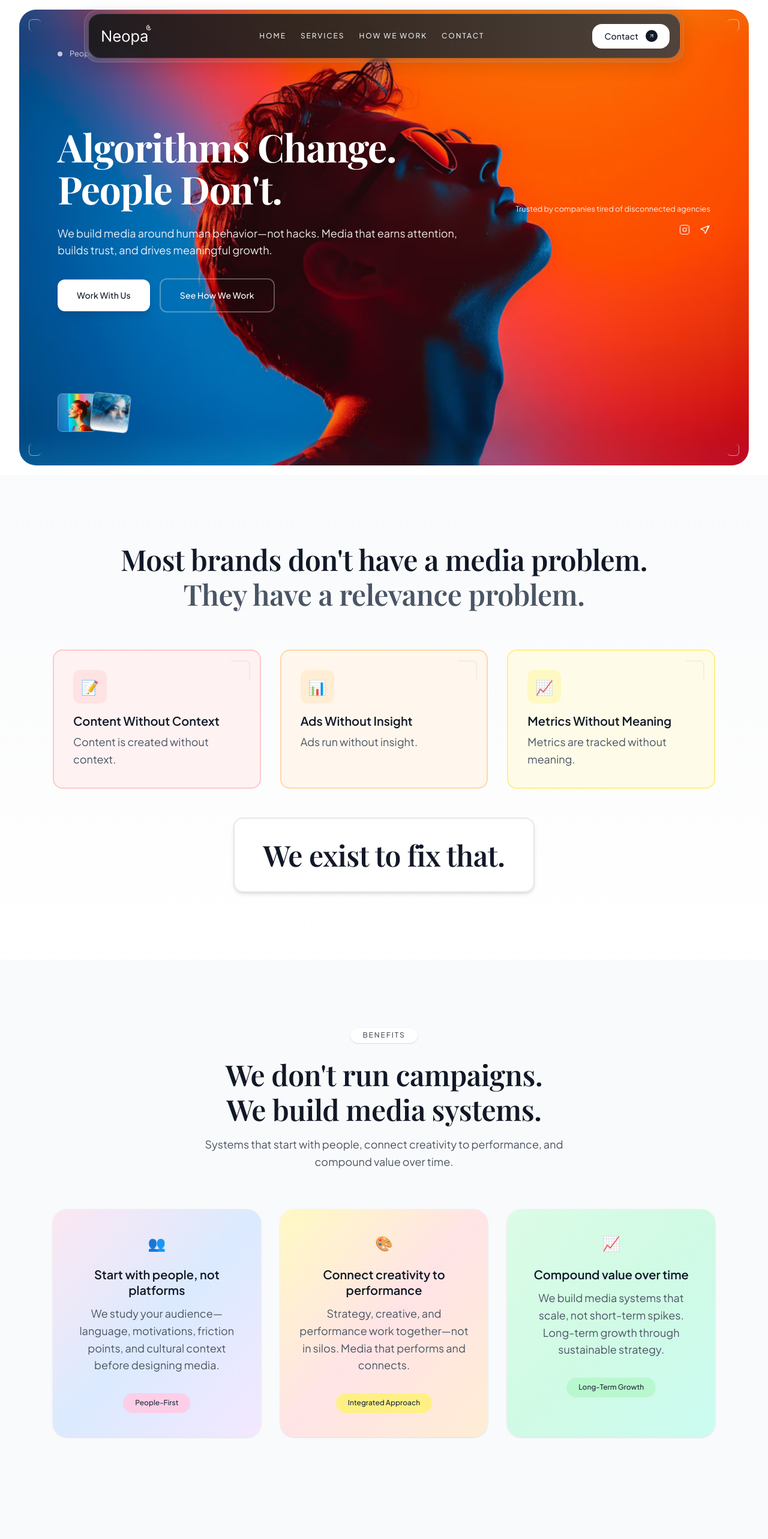
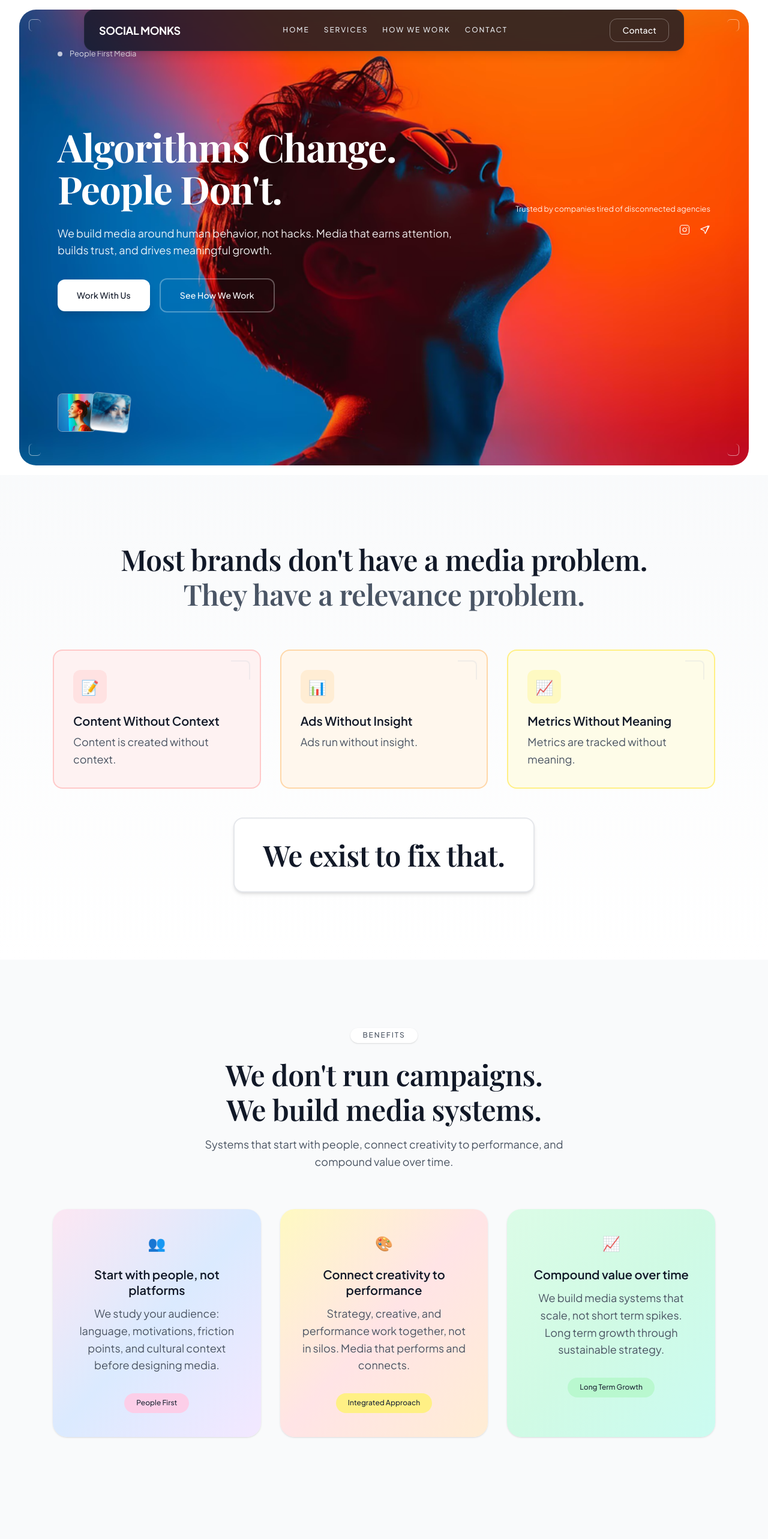
Before and after one commit to siddartha018/neopa, a Next.js app: page / in a window 1280 px wide. Shown: the top 2566 px of the page at 60% size. Built offline with nearby package versions, Linux system fonts and the light colour scheme.

Commit message:
udpated navbar and removed dashes

```diff
--- a/app/components/Benefits.tsx
+++ b/app/components/Benefits.tsx
@@ -5,8 +5,8 @@ const benefits = [
     id: 1,
     icon: '👥',
     title: 'Start with people, not platforms',
-    description: 'We study your audience—language, motivations, friction points, and cultural context before designing media.',
-    tag: 'People-First',
+    description: 'We study your audience: language, motivations, friction points, and cultural context before designing media.',
+    tag: 'People First',
     cardBg: 'bg-gradient-to-br from-pink-100 via-blue-100 to-purple-100',
     badgeBg: 'bg-pink-200',
   },
@@ -14,7 +14,7 @@ const benefits = [
     id: 2,
     icon: '🎨',
     title: 'Connect creativity to performance',
-    description: 'Strategy, creative, and performance work together—not in silos. Media that performs and connects.',
+    description: 'Strategy, creative, and performance work together, not in silos. Media that performs and connects.',
     tag: 'Integrated Approach',
     cardBg: 'bg-gradient-to-br from-yellow-100 via-rose-100 to-orange-100',
     badgeBg: 'bg-yellow-200',
@@ -23,8 +23,8 @@ const benefits = [
     id: 3,
     icon: '📈',
     title: 'Compound value over time',
-    description: 'We build media systems that scale, not short-term spikes. Long-term growth through sustainable strategy.',
-    tag: 'Long-Term Growth',
+    description: 'We build media systems that scale, not short term spikes. Long term growth through sustainable strategy.',
+    tag: 'Long Term Growth',
     cardBg: 'bg-gradient-to-br from-green-100 via-emerald-100 to-teal-100',
     badgeBg: 'bg-green-200',
   },
--- a/app/components/FAQ.tsx
+++ b/app/components/FAQ.tsx
@@ -21,12 +21,12 @@ const faqData = [
   {
     id: 4,
     question: 'How long until I get my photos?',
-    answer: 'Turnaround is usually 5-7 days.',
+    answer: 'Turnaround is usually 5 to 7 days.',
   },
   {
     id: 5,
     question: 'Can I request specific styles or poses?',
-    answer: 'Absolutely—your vision guides the session.',
+    answer: 'Absolutely, your vision guides the session.',
   },
 ];
 
--- a/app/components/FeaturedTestimonial.tsx
+++ b/app/components/FeaturedTestimonial.tsx
@@ -33,7 +33,7 @@ const FeaturedTestimonial = () => {
             Our Promise
           </p>
           <p className="typography-body">
-            We respect your audience&apos;s intelligence, treat your brand like a long-term asset,
+            We respect your audience&apos;s intelligence, treat your brand like a long term asset,
             and measure success by impact, not noise.
           </p>
         </div>
--- a/app/components/Footer.tsx
+++ b/app/components/Footer.tsx
@@ -12,10 +12,10 @@ const Footer = () => {
               Where Strategy Meets Culture
             </h2>
             <p className="typography-body mb-4">
-              A people-first media agency delivering strategy, storytelling, and scalable growth.
+              A people first media agency delivering strategy, storytelling, and scalable growth.
             </p>
             <p className="typography-small text-gray-500">
-              We exist to help brands stay human, relevant, and profitable in a fast-moving digital world.
+              We exist to help brands stay human, relevant, and profitable in a fast moving digital world.
             </p>
           </div>
 
--- a/app/components/Hero.tsx
+++ b/app/components/Hero.tsx
@@ -25,9 +25,9 @@ const Hero = () => {
         alt: 'Media agency strategy',
         eyebrow: 'Media Agency',
         titleLine1: 'We Build Media People Care About',
-        titleLine2: '— and Businesses Grow From.',
+        titleLine2: 'and Businesses Grow From.',
         subtitle:
-          'A people-first media agency combining cultural insight, strategy, and performance to turn attention into long-term growth.',
+          'A people first media agency combining cultural insight, strategy, and performance to turn attention into long term growth.',
         trustedBy: 'Trusted by brands building community',
       },
       {
@@ -38,18 +38,18 @@ const Hero = () => {
         titleLine1: 'Media Built for People.',
         titleLine2: 'Growth Built to Last.',
         subtitle:
-          'Strategy, culture, and performance—working as one system. We help brands stay human while scaling intelligently.',
+          'Strategy, culture, and performance working as one system. We help brands stay human while scaling intelligently.',
         trustedBy: 'Trusted by founders preparing for growth',
       },
       {
         id: 'hero-3',
         src: '/images/hero4.avif',
         alt: 'People-first media',
-        eyebrow: 'People-First Media',
+        eyebrow: 'People First Media',
         titleLine1: 'Algorithms Change.',
         titleLine2: 'People Don\'t.',
         subtitle:
-          'We build media around human behavior—not hacks. Media that earns attention, builds trust, and drives meaningful growth.',
+          'We build media around human behavior, not hacks. Media that earns attention, builds trust, and drives meaningful growth.',
         trustedBy: 'Trusted by companies tired of disconnected agencies',
       },
     ],
--- a/app/components/HowWeWork.tsx
+++ b/app/components/HowWeWork.tsx
@@ -13,7 +13,7 @@ const steps = [
   {
     number: '01',
     title: 'Start With People',
-    description: 'We study your audience—language, motivations, friction points, and cultural context.',
+    description: 'We study your audience: language, motivations, friction points, and cultural context.',
   },
   {
     number: '02',
@@ -23,7 +23,7 @@ const steps = [
   {
     number: '03',
     title: 'Build the Media Engine',
-    description: 'Platforms, formats, cadence, and creative—designed to compound over time.',
+    description: 'Platforms, formats, cadence, and creative designed to compound over time.',
   },
   {
     number: '04',
@@ -33,7 +33,7 @@ const steps = [
   {
     number: '05',
     title: 'Measure What Matters',
-    description: 'We track engagement, leads, and growth signals—not vanity metrics.',
+    description: 'We track engagement, leads, and growth signals, not vanity metrics.',
   },
 ];
 
--- a/app/components/Navbar.tsx
+++ b/app/components/Navbar.tsx
@@ -1,6 +1,6 @@
 'use client';
 
-import React from 'react';
+import React, { useState } from 'react';
 import Image from 'next/image';
 
 const Arrow = ({ size = 12 }: { size?: number }) => (
@@ -11,7 +11,7 @@ const Arrow = ({ size = 12 }: { size?: number }) => (
       viewBox="0 0 24 24"
       fill="none"
       xmlns="http://www.w3.org/2000/svg"
-      className="text-white"
+      className="text-gray-900"
       style={{ transform: 'rotate(-45deg)' }}
     >
       <path d="M5 12H19M19 12L12 5M19 12L12 19" stroke="currentColor" strokeWidth="2" strokeLinecap="round" strokeLinejoin="round" />
@@ -20,26 +20,18 @@ const Arrow = ({ size = 12 }: { size?: number }) => (
 );
 
 const Navbar = () => {
+  const [isMenuOpen, setIsMenuOpen] = useState(false);
+
   return (
     <div className="pointer-events-none fixed top-4 left-1/2 z-50 -translate-x-1/2 w-[min(92vw,1000px)]">
-      {/* Outer frame for subtle outline */}
-      <div className="pointer-events-auto rounded-3xl border border-neutral-400/40 bg-neutral-500/20 p-1.5 shadow-[0_8px_30px_rgb(0,0,0,0.12)] backdrop-blur-md">
-        {/* Main bar */}
-        <div className="flex items-center justify-between gap-4 rounded-[20px] border border-white/10 bg-gradient-to-r from-neutral-900/90 via-neutral-800/90 to-neutral-700/90 px-3 py-2 sm:px-4 sm:py-3">
-          {/* Avatar */}
+      {/* Main bar */}
+      <div className="pointer-events-auto flex items-center justify-between gap-4 rounded-2xl bg-gray-900/80 backdrop-blur-lg px-4 py-3 sm:px-6 sm:py-3.5 shadow-lg border border-gray-700/30">
+          {/* Logo/Avatar */}
           <div className="flex items-center gap-3">
-            <div className="h-12 w-22 overflow-hidden rounded-2xl ">
-              <Image
-                src="/images/neopa.avif"
-                alt="Avatar"
-                width={80}
-                height={80}
-                className="h-full w-full object-cover"
-              />
-            </div>
+            <span className="text-white text-lg font-bold tracking-tight uppercase select-none">SOCIAL MONKS</span>
           </div>
 
-          {/* Nav links */}
+          {/* Nav links - Desktop */}
           <nav className="hidden flex-1 items-center justify-center gap-6 typography-eyebrow-white sm:flex">
             <a href="#home" className="transition-colors hover:text-white">Home</a>
             <a href="#services" className="transition-colors hover:text-white">Services</a>
@@ -47,18 +39,77 @@ const Navbar = () => {
             <a href="#contact" className="transition-colors hover:text-white">Contact</a>
           </nav>
 
-          {/* CTA */}
+          {/* Mobile menu button */}
+          <button
+            onClick={() => setIsMenuOpen(!isMenuOpen)}
+            className="sm:hidden inline-flex items-center justify-center w-10 h-10 rounded-xl text-white hover:bg-white/10 transition-colors"
+            aria-label="Toggle menu"
+          >
+            <svg
+              className="w-6 h-6"
+              fill="none"
+              stroke="currentColor"
+              viewBox="0 0 24 24"
+            >
+              {isMenuOpen ? (
+                <path strokeLinecap="round" strokeLinejoin="round" strokeWidth={2} d="M6 18L18 6M6 6l12 12" />
+              ) : (
+                <path strokeLinecap="round" strokeLinejoin="round" strokeWidth={2} d="M4 6h16M4 12h16M4 18h16" />
+              )}
+            </svg>
+          </button>
+
+          {/* CTA - Desktop */}
           <a
-            href="#"
-            className="inline-flex items-center gap-3 rounded-2xl bg-white px-4 py-2 typography-button text-gray-900 shadow-sm transition-transform hover:scale-[1.02] sm:px-5 sm:py-2.5"
+            href="#contact"
+            className="hidden sm:inline-flex items-center gap-2 rounded-xl border border-white/30 bg-transparent px-5 py-2 typography-button text-white transition-all hover:bg-white/10 hover:border-white/50"
           >
             Contact
-            <span className="inline-flex h-5 w-5 items-center justify-center rounded-full bg-gray-900 text-white">
-              <Arrow size={12} />
-            </span>
           </a>
         </div>
-      </div>
+
+        {/* Mobile menu */}
+        {isMenuOpen && (
+          <div className="sm:hidden mt-2 rounded-xl bg-gray-900/95 backdrop-blur-lg border border-gray-700/30 p-4 shadow-lg">
+            <nav className="flex flex-col gap-4">
+              <a
+                href="#home"
+                onClick={() => setIsMenuOpen(false)}
+                className="typography-eyebrow-white py-2 transition-colors hover:text-white"
+              >
+                Home
+              </a>
+              <a
+                href="#services"
+                onClick={() => setIsMenuOpen(false)}
+                className="typography-eyebrow-white py-2 transition-colors hover:text-white"
+              >
+                Services
+              </a>
+              <a
+                href="#how-we-work"
+                onClick={() => setIsMenuOpen(false)}
+                className="typography-eyebrow-white py-2 transition-colors hover:text-white"
+              >
+                How We Work
+              </a>
+              <a
+                href="#contact"
+                onClick={() => setIsMenuOpen(false)}
+                className="typography-eyebrow-white py-2 transition-colors hover:text-white"
+              >
+                Contact
+              </a>
+              <a
+                href="#contact"
+                onClick={() => setIsMenuOpen(false)}
+                className="inline-flex items-center justify-center rounded-xl border border-white/30 bg-transparent px-4 py-2 typography-button text-white mt-2 hover:bg-white/10"
+              >
+                Contact
+              </a>
+            </nav>
+          </div>
+        )}
     </div>
   );
 };
--- a/app/components/PhotographyCTA.tsx
+++ b/app/components/PhotographyCTA.tsx
@@ -38,7 +38,7 @@ const PhotographyCTA = () => {
           </h2>
           <p className="max-w-2xl mx-auto typography-body mb-8">
             We are best for teams who want a strategic partner, value clarity and accountability,
-            and are building for long-term growth.
+            and are building for long term growth.
           </p>
 
           {/* Who we work with */}
@@ -95,7 +95,7 @@ const PhotographyCTA = () => {
         {/* Trust statement */}
         <div className="text-center">
           <p className="typography-body text-gray-600">
-            A people-first media agency delivering strategy, storytelling, and scalable growth.
+            A people first media agency delivering strategy, storytelling, and scalable growth.
           </p>
         </div>
       </div>
--- a/app/components/Portfolio.tsx
+++ b/app/components/Portfolio.tsx
@@ -12,7 +12,7 @@ const portfolioItems = [
     id: 2,
     image: '/images/wed2.avif',
     title: 'Monochrome Mood',
-    description: 'Black-and-white tones with bold emotion.',
+    description: 'Black and white tones with bold emotion.',
     tag: 'Portrait Photography',
   },
   {
--- a/app/components/Testimonials.tsx
+++ b/app/components/Testimonials.tsx
@@ -18,7 +18,7 @@ const Testimonials = () => {
     },
     {
       quote: 'Exactly What Our Website Needed',
-      body: 'Modern, high-quality visuals that made a strong first impression.',
+      body: 'Modern, high quality visuals that made a strong first impression.',
       name: 'Wedly',
       title: 'CEO Founder',
       avatar: '/images/wed3.avif',
```
Also changed, not shown: app/components/Services.tsx (+16 -16 lines).
